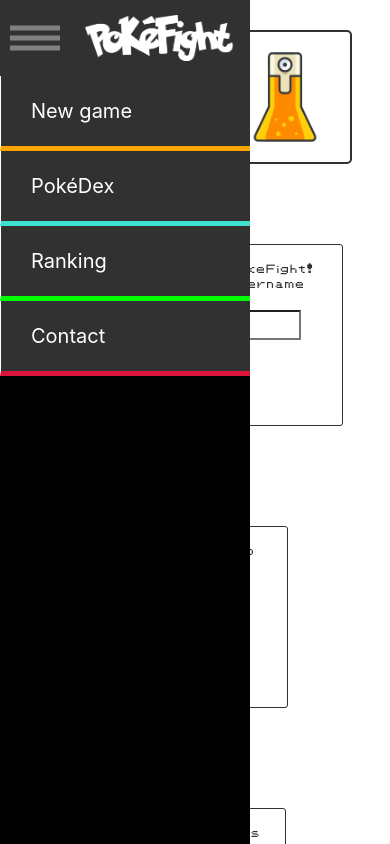
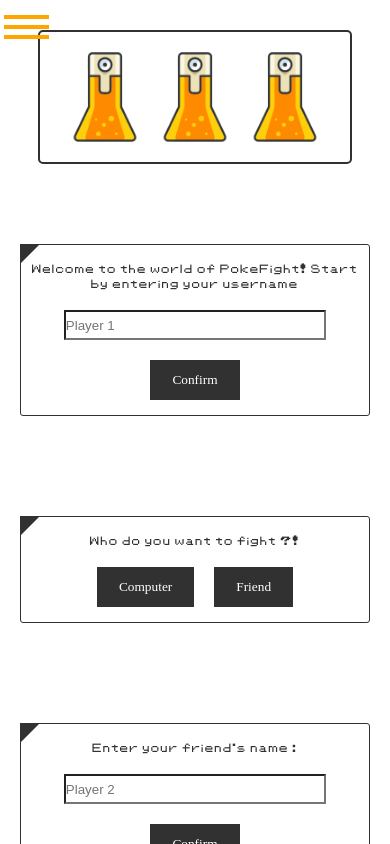
Before and after one commit to yuyangyyy/pokefight, a React (Create React App) app: page /new-game in a window 390 px wide. Shown: the top 844 px of the page. Built offline with nearby package versions, Linux system fonts and the light colour scheme; a web font is replaced by a local one.

Commit message:
Add menuburger

```diff
--- a/public/index.html
+++ b/public/index.html
@@ -3,7 +3,11 @@
   <head>
     <meta charset="utf-8" />
     <link rel="icon" href="%PUBLIC_URL%/favicon.ico" />
-    <meta name="viewport" content="width=device-width, initial-scale=1" />
+    <!-- <meta name="viewport" content="width=device-width, initial-scale=1" /> -->
+    <meta
+      name="viewport"
+      content="width=device-width, initial-scale=1.0, maximum-scale=1.0, user-scalable=no"
+    />
     <meta name="theme-color" content="#000000" />
     <meta
       name="description"
--- a/src/components/DialogBox.css
+++ b/src/components/DialogBox.css
@@ -1,33 +1,33 @@
 @font-face {
   font-family: "Pokemon";
-    src: url('../fonts/Pokemon\ Classic.ttf')
+  src: url("../fonts/Pokemon\ Classic.ttf");
 }
-@import url('https://fonts.googleapis.com/css2?family=Baloo+Paaji+2&display=swap');
+@import url("https://fonts.googleapis.com/css2?family=Baloo+Paaji+2&display=swap");
 
-*{
+* {
   padding: 0;
   margin: 0;
 }
-.box{
+.box {
   position: relative;
   margin: 50px 10px;
 }
 
-.DialogBox{
-    font-family: 'Pokemon';
+.DialogBox {
+  font-family: "Pokemon";
   font-size: 0.6rem;
   display: flex;
   flex-direction: column;
   align-items: center;
-    color:#313131;
-    padding:15px 10px;
+  color: #313131;
+  padding: 15px 10px;
   border: 1px solid;
-    border-radius:3px;
+  border-radius: 3px;
   width: 350px;
 }
 
-.DialogBox::before{
-content:"";
+.DialogBox::before {
+  content: "";
   border-left: 20px solid #313131;
   border-right: 20px solid transparent;
   border-bottom: 20px solid transparent;
@@ -36,7 +36,8 @@
   left: 0;
 }
 
-.DialogBox p, .DialogBox input {
+.DialogBox p,
+.DialogBox input {
   margin-bottom: 20px;
 }
 
@@ -44,29 +45,29 @@
   text-align: center;
 }
 
-.DialogBox input{
+.DialogBox input {
   border-radius: 0px;
   height: 30px;
   width: 80%;
 }
 
-.DialogBox button{
-    font-family: 'Baloo Paaji 2', cursive;
+.DialogBox button {
+  font-family: "Baloo Paaji 2", cursive;
   background-color: #313131;
   color: #fff;
   margin: 0 10px;
   padding: 0 20px;
   height: 40px;
   border: 2px solid #313131;
-    transition: all .1s ease-in-out;
+  transition: all 0.1s ease-in-out;
 }
 
-.DialogBox button:hover{
+.DialogBox button:hover {
   cursor: pointer;
   transform: scale(1.1);
 }
 
-.button-group{
+.button-group {
   display: flex;
   justify-content: center;
   margin: auto;
@@ -75,15 +76,3 @@
 .display-none {
   display: none;
 }
-
-@media screen and (max-width: 392px){
-    .DialogBox{
-        width: 90%;
-    }
-    .button-group{
-        flex-direction: column;
-    }
-    .DialogBox button{
-        margin-bottom: 10px;
-    }
-}
--- a/src/components/Navbar.css
+++ b/src/components/Navbar.css
@@ -11,7 +11,7 @@
   top: 0;
   left: 0;
   width: 100%;
-  height: 175px;
+  height: 200px;
   z-index: 1;
 }
 
@@ -45,7 +45,7 @@
   padding: 0;
   margin: 0;
   height: 100%;
-  white-space: nowrap;
+  /*white-space: nowrap;*/
   border-left: 1px solid white;
 }
 
@@ -93,7 +93,7 @@
 
 /* css pour menu burger*/
 .burger {
-  width: 50px;
+  width: 45px;
   height: 32px;
   cursor: pointer;
   position: relative;
@@ -101,8 +101,8 @@
 
 .burger span {
   width: 100%;
-  height: 5px;
-  background-color: grey;
+  height: 4px;
+  background-color: orange;
   display: block;
   position: absolute;
   top: 50%;
@@ -115,8 +115,8 @@
   content: "";
   position: absolute;
   width: 100%;
-  height: 5px;
-  background-color: grey;
+  height: 4px;
+  background-color: orange;
   transition: transform 0.5s ease-in-out;
 }
 
@@ -142,11 +142,17 @@
 
 @media screen and (max-width: 800px) {
   .navbar {
-    background: black;
+    background: #313131;
     flex-direction: column;
     justify-content: flex-start;
     height: 100%;
-    width: 250px;
+    width: 230px;
+    left: -230px;
+    transition: all 0.2s;
+    left: -230px;
+  }
+  .navbar.isOpen {
+    left: 0;
   }
 
   .sousnavbar {
@@ -157,10 +163,12 @@
   }
 
   .sousnavbar .navlogo {
+    position: relative;
     width: 100%;
     display: flex;
     align-items: center;
-    justify-content: space-between;
+    border: 1px solid red;
+    /*justify-content: space-between;*/
   }
 
   .sousnavbar .navlogo img {
@@ -168,8 +176,10 @@
   }
 
   .sousnavbar .navlogo .burger {
+    position: absolute;
+    top: 10px;
+    right: -50px;
     display: block;
-    padding: 10px;
   }
 
   .sousnavbar .links {
@@ -184,14 +194,6 @@
 
   .sousnavbar .links ul li {
     width: 100%;
-    height: 75px;
+    height: 80px;
   }
-
-  /* .navbar .sousnavbar .links {
-    height: 40px;
-  } */
-
-  /* .navbar .sousnavbar .links li:first-child {
-    border-left: none;
-  } */
 }
--- a/src/components/Navbar.js
+++ b/src/components/Navbar.js
@@ -2,12 +2,27 @@
 import "./Navbar.css";
 import logo from "../img/logo/LogoPokeBlanc.png";
 
-function Navbar() {
+class Navbar extends React.Component {
+  constructor(props) {
+    super(props);
+    this.state = { isOpen: false };
+  }
+
+  toggleNavbar = () => {
+    this.setState({
+      isOpen: !this.state.isOpen,
+    });
+  };
+
+  render() {
     return (
-    <div className="navbar">
+      <div className={this.state.isOpen ? "navbar isOpen" : "navbar"}>
         <div className="sousnavbar">
           <div className="navlogo">
-          <div className="burger">
+            <div
+              onClick={this.toggleNavbar}
+              className={this.state.isOpen ? "burger active" : "burger"}
+            >
               <span></span>
             </div>
             <img src={logo} alt="logoPokemon" />
@@ -36,5 +51,6 @@
       </div>
     );
   }
+}
 
 export default Navbar;
```
Lines whose indentation alone changed are shown as unchanged.
